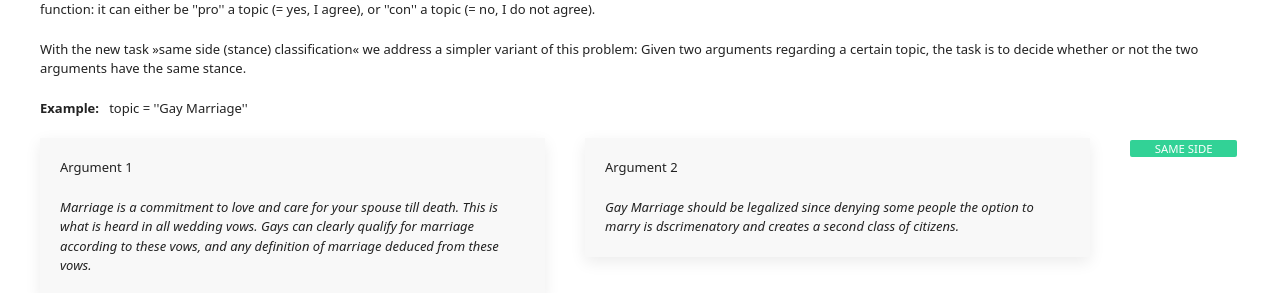
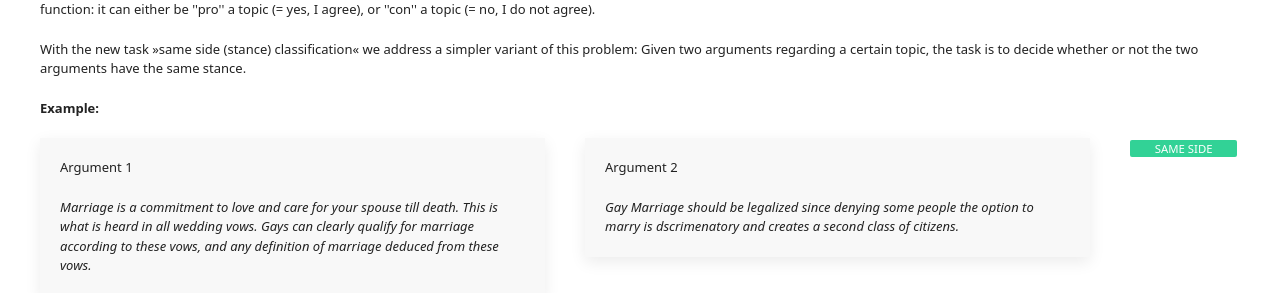
Before and after one commit to shahbazsyed/sameside-webis-de.github.io, a Jekyll site: the page built from index.html, in a window 1280 px wide and 900 px high. Shown: the part 213-506 px from the top of the window. Built offline with Jekyll 4.4.1, drawn with Linux system fonts in a browser that asks for light colours.

Commit message:
Update index.html

```diff
--- a/index.html
+++ b/index.html
@@ -15,7 +15,7 @@ Identifying (classifying) the stance of an argument towards a particular topic i
 With the new task &raquo;same side (stance) classification&laquo; we address a simpler variant of this problem: Given two arguments regarding a certain topic, the task is to decide whether or not the two arguments have the same stance.
 </p>
 <p>
-<strong> Example:</strong> &nbsp; topic = ''Gay Marriage''
+<strong> Example:</strong>
 <div class="uk-child-width-expand" uk-grid>
     <div>
         <div class="uk-card uk-card-default uk-card-small uk-card-body">
```
